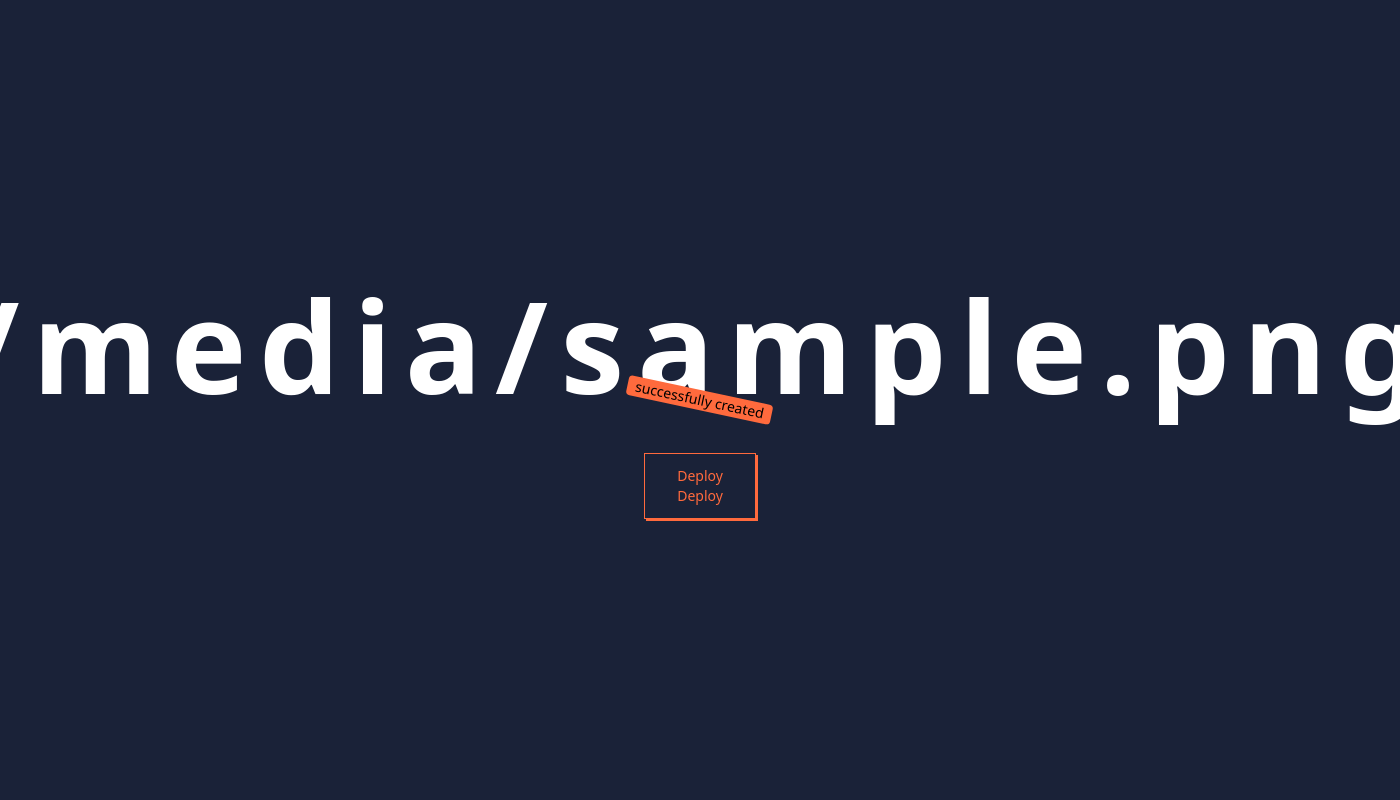
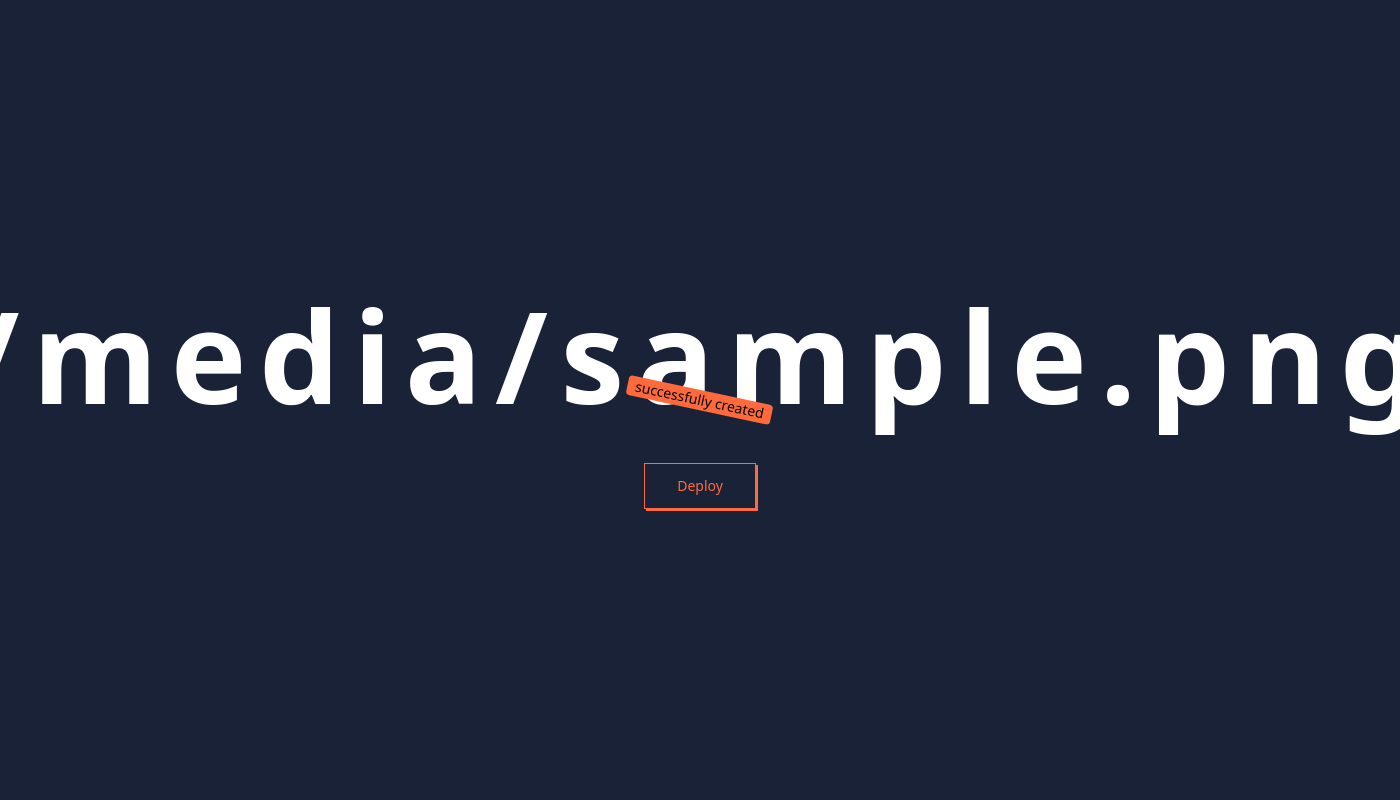
Before and after one commit to 0xgoto/DockerChef, a Flask app: template templates/build.html in a window 1400 px wide; the page is wider, and only the part inside the window is pictured. Run offline with Flask 2, Linux system fonts and the light colour scheme; the template is opened without the code that fills it: most values are stand-ins (such as "Sample title", 1, 10 or a date in 2020); some libraries are stand-ins or nearby versions.

Commit message:
[Barath | Bhavadharini | Manoj] Fix. deploy page

```diff
--- a/templates/build.html
+++ b/templates/build.html
@@ -38,7 +38,6 @@
                 <input type="hidden" name="image" value="{{image}}">
                 <input id="submit" type="submit" value="Deploy">
             </form>
-          <router-link to="{{url_for('deploy')}}">Deploy</router-link>
         </span>
       </a>
     </button>
```
